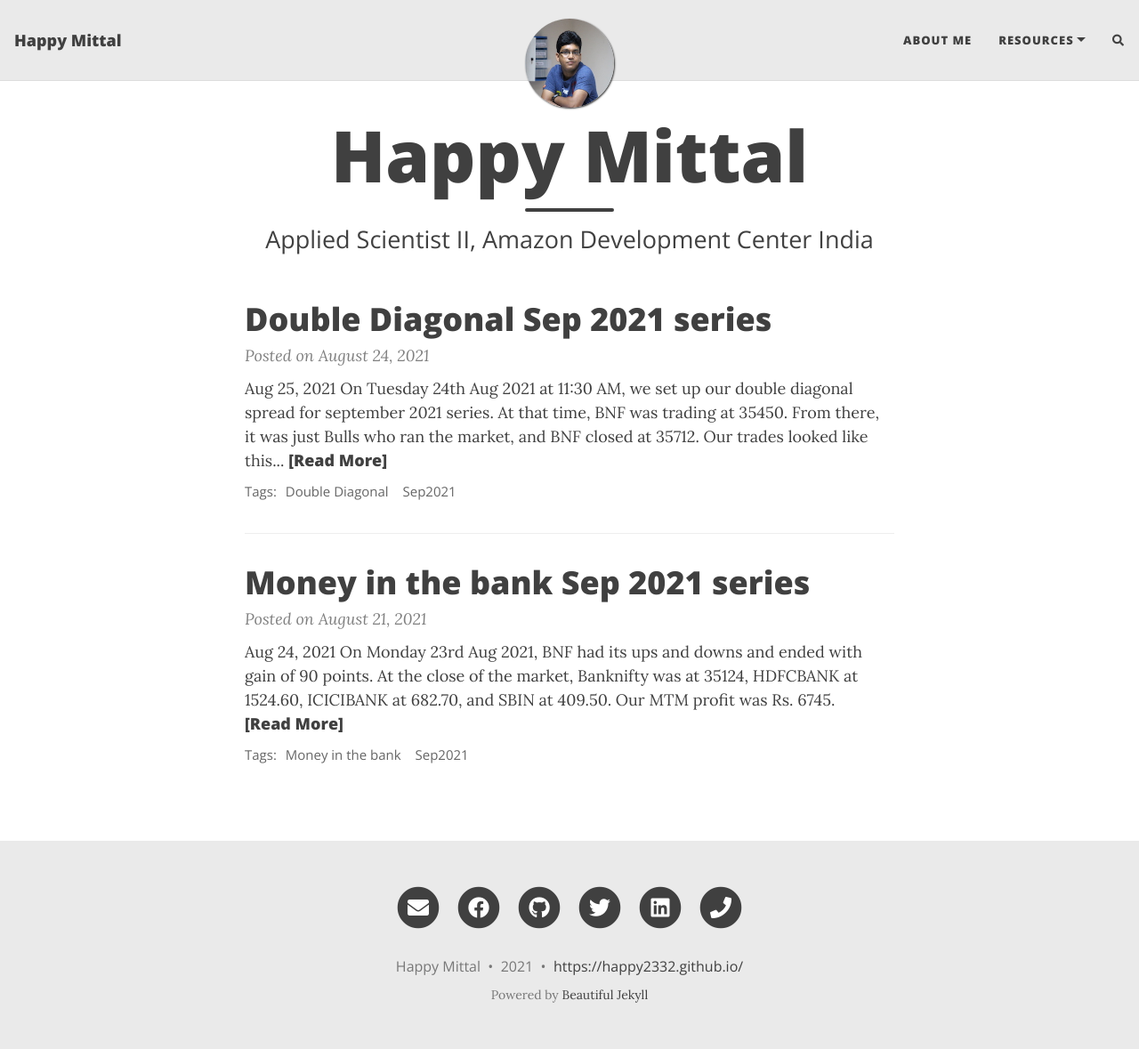
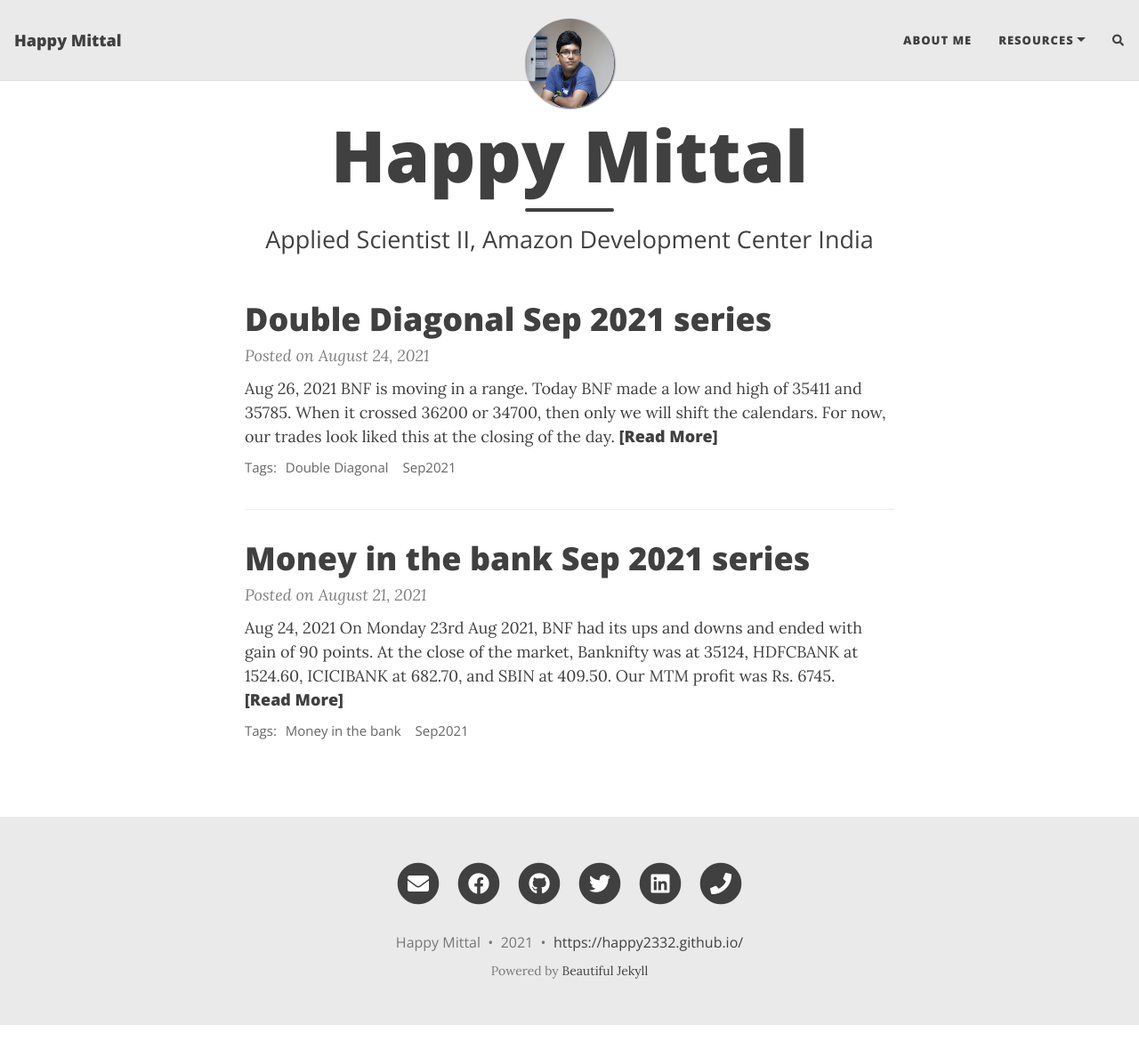
Before and after one commit to happy2332/happy2332.github.io, a Jekyll site: the page built from index.html, in a window 1280 px wide and 1179 px high. Shown: the whole window at 89% size. Built offline with Jekyll 4.4.1, drawn with Linux system fonts in a browser that asks for light colours; nearby versions of some CDN libraries; the list of posts is cut into pages by our own code; comment, search, counter and statistics services are not loaded.

Commit message:
Update 2021-08-24-double-diagonal-sep-2021-series.md

```diff
--- a/_posts/2021-08-24-double-diagonal-sep-2021-series.md
+++ b/_posts/2021-08-24-double-diagonal-sep-2021-series.md
@@ -5,8 +5,12 @@ tags: [Double Diagonal, Sep2021]
 comments: true
 ---
 
-### Aug 25, 2021
-On Tuesday 24th Aug 2021 at 11:30 AM, we set up our double diagonal spread for september 2021 series. At that time, BNF was trading at 35450. From there, it was just Bulls who ran the market, and BNF closed at 35712.
+### Aug 26, 2021
+BNF is moving in a range. Today BNF made a low and high of 35411 and 35785. When it crossed 36200 or 34700, then only we will shift the calendars. For now, our trades look liked this at the closing of the day.
+<p style="text-align:center;"><img src="../assets/img/dd_status_aug_26_2021.jpeg" width="400px"/></p>
+
+### Aug 24, 2021
+Today on Tuesday 24th Aug 2021 at 11:30 AM, we set up our double diagonal spread for september 2021 series. At that time, BNF was trading at 35450. From there, it was just Bulls who ran the market, and BNF closed at 35712.
 Our trades looked like this at the closing of the day.
 
 <!-- ![dd_status_aug_24_2021](../assets/img/dd_status_aug_24_2021.jpeg) -->
```
